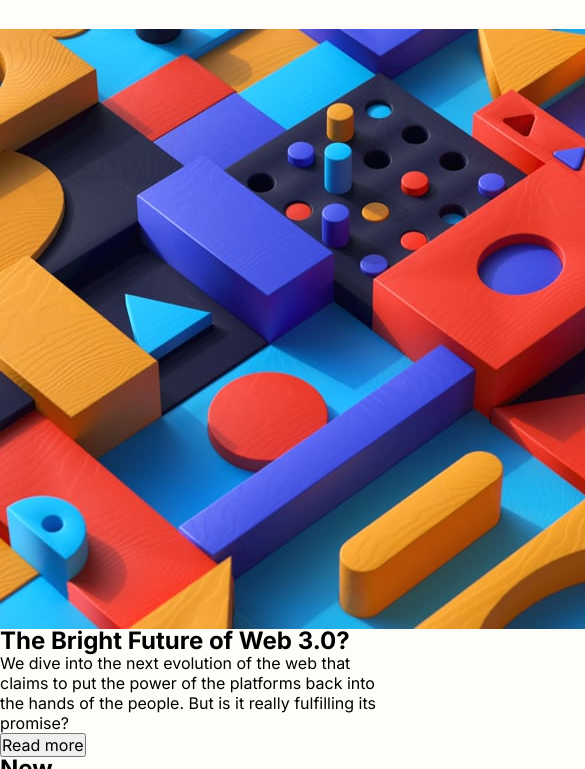
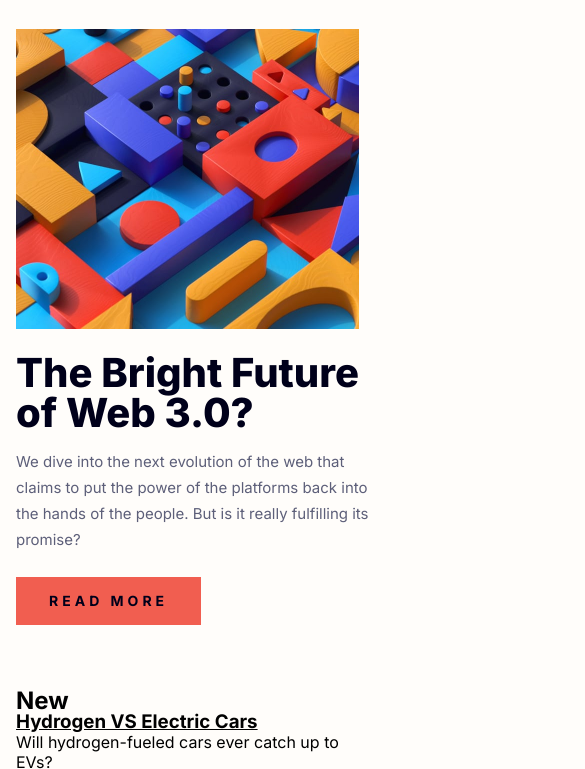
Before and after one commit to nvalline/fm-news-homepage, a plain HTML site: page index.html in a window 390 px wide. Shown: the part 59-828 px from the top of the page, 585 px wide, since content can reach past the window. Drawn offline with Linux system fonts and the light colour scheme.

Commit message:
Implement mobile featured article styles

```diff
--- a/index.html
+++ b/index.html
@@ -68,16 +68,22 @@
 		</header>
 
 		<main>
-			<section aria-label="featured-article">
-				<img src="./assets/images/image-web-3-mobile.jpg" alt="web 3" />
-				<h1>The Bright Future of Web 3.0?</h1>
-				<div>
-					<p>
-						We dive into the next evolution of the web that claims to put the
-						power of the platforms back into the hands of the people. But is it
-						really fulfilling its promise?
-					</p>
-					<button>Read more</button>
+			<section aria-label="featured-article" class="featured-article">
+				<img
+					src="./assets/images/image-web-3-mobile.jpg"
+					alt="web 3"
+					class="featured-image"
+				/>
+				<div class="content-wrapper">
+					<h1 class="title">The Bright Future of Web 3.0?</h1>
+					<div class="content-desc">
+						<p class="text">
+							We dive into the next evolution of the web that claims to put the
+							power of the platforms back into the hands of the people. But is
+							it really fulfilling its promise?
+						</p>
+						<button class="button">Read more</button>
+					</div>
 				</div>
 			</section>
 
--- a/styles.scss
+++ b/styles.scss
@@ -70,6 +70,62 @@ body {
 			}
 		}
 	}
+
+	main {
+		display: grid;
+		gap: 4rem;
+		padding: 0 1rem;
+
+		.featured-article {
+			display: flex;
+			flex-direction: column;
+			gap: 1.5rem;
+
+			.featured-image {
+				height: 300px;
+				width: 343px;
+			}
+
+			.content-wrapper {
+				display: flex;
+				flex-direction: column;
+				gap: 1rem;
+
+				.title {
+					font-size: var(--fs-heading-lg);
+					font-weight: var(--fw-x-bold);
+					line-height: var(--lh-heading-lg);
+					color: var(--clr-primary-dark-space-blue);
+				}
+
+				.content-desc {
+					display: flex;
+					flex-direction: column;
+					align-items: flex-start;
+					gap: 1.5rem;
+
+					.text {
+						font-size: var(--fs-body-md);
+						font-weight: var(--fw-regular);
+						line-height: var(--lh-body-md);
+						color: var(--clr-shades-gunmetal);
+					}
+
+					.button {
+						padding: 0.75rem 2.0625rem;
+						background-color: var(--clr-primary-light-vermillion);
+						border: none;
+						font-size: var(--fs-body-sm);
+						font-weight: var(--fw-bold);
+						letter-spacing: 4px;
+						line-height: var(--lh-body-sm);
+						text-transform: uppercase;
+						color: var(--clr-primary-dark-space-blue);
+					}
+				}
+			}
+		}
+	}
 }
 
 .hidden {
--- a/styles/_type.scss
+++ b/styles/_type.scss
@@ -8,7 +8,8 @@ $font-families: (
 
 $font-sizes: (
 	body: (
-		'md': 0.9375rem
+		'md': 0.9375rem,
+		'sm': 0.875rem
 	),
 	heading: (
 		'xl': 3.5rem,
@@ -27,7 +28,8 @@ $font-weights: (
 
 $line-heights: (
 	body: (
-		'md': 1.625rem
+		'md': 1.625rem,
+		'sm': 1.5rem
 	),
 	heading: (
 		'xl': 3.5rem,
```
Also changed, not shown: styles.css, 1 other file.
